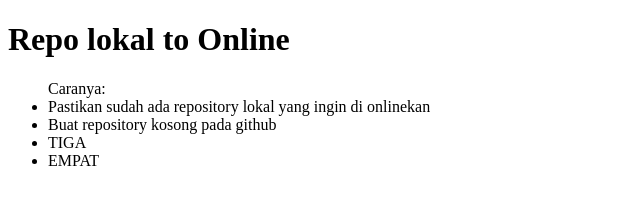
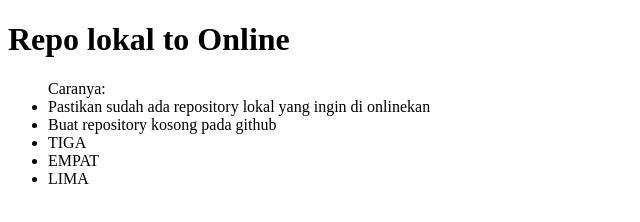
Before and after one commit to auguryelrayeb/repo-lokal-gury, a plain HTML site: page index.html in a window 1280 px wide. Shown: the full height of the page, 0-640 px from the left. Drawn offline with Linux system fonts and the light colour scheme.

Commit message:
Update index.html, Menambah LIMA
Menambah <li>LIMA pada file index.html

```diff
--- a/index.html
+++ b/index.html
@@ -12,6 +12,7 @@
         <li>Buat repository kosong pada github</li>
         <li>TIGA</li>
         <li>EMPAT</li>
+        <li>LIMA</li>
     </ul>
 </body>
 </html>
```
